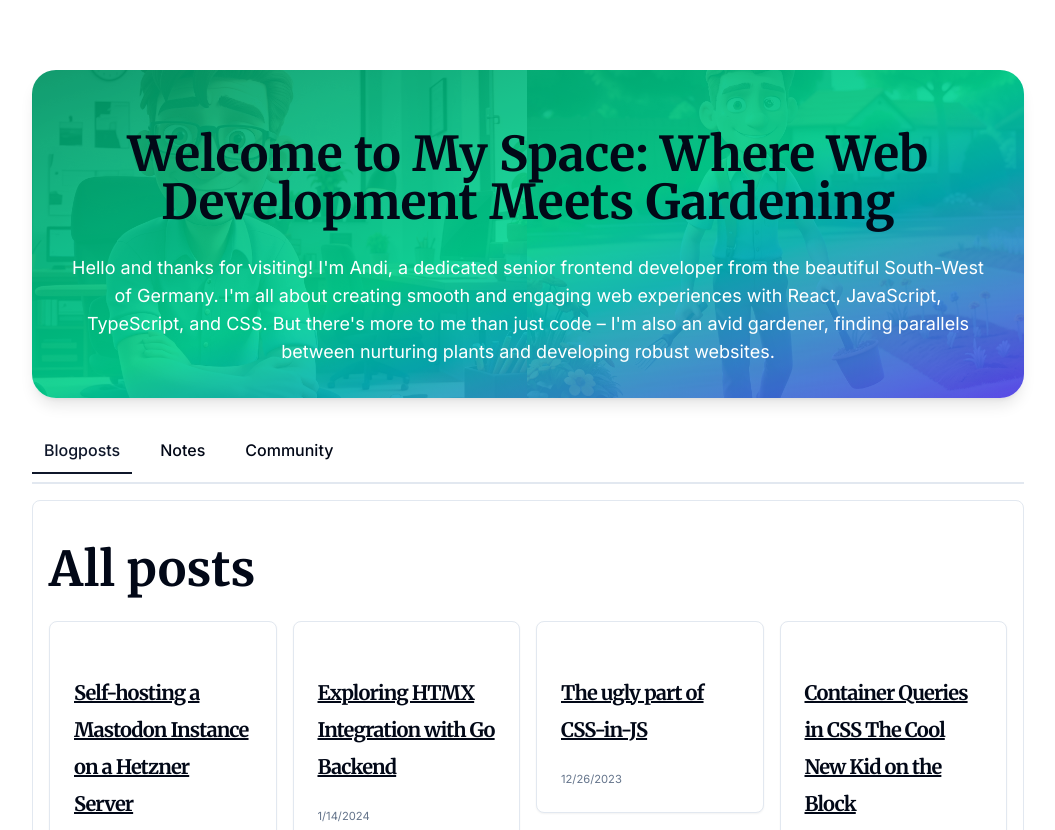
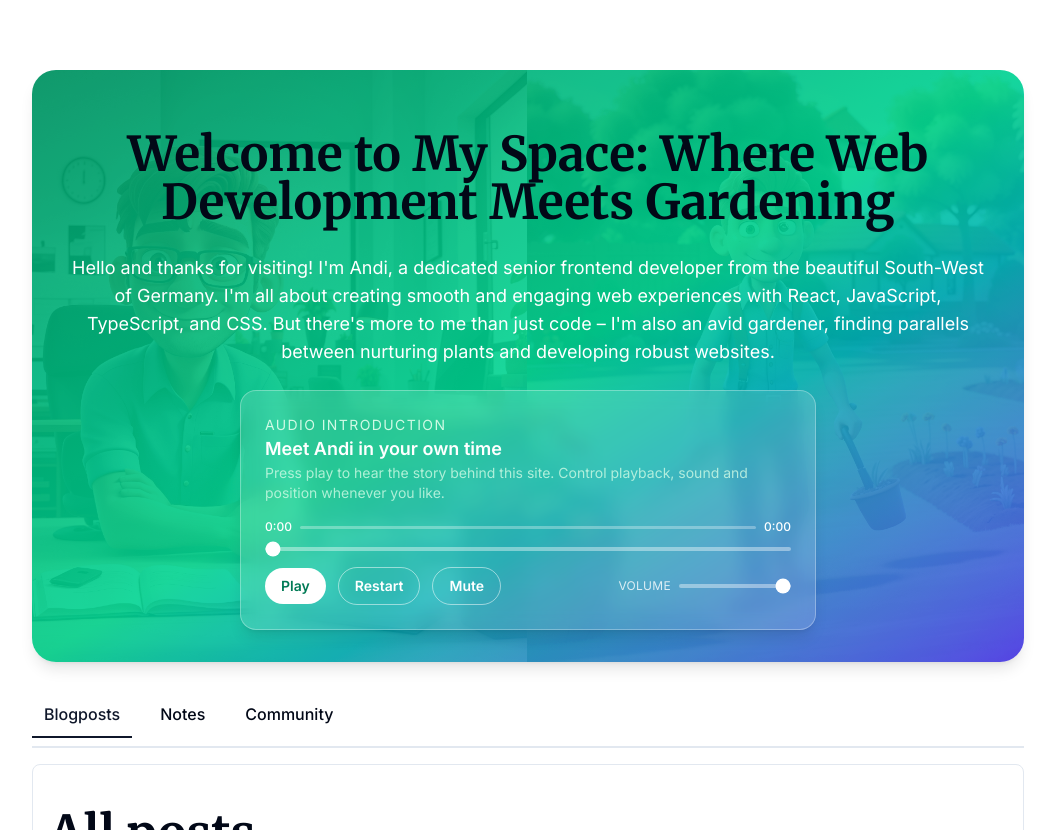
Before and after one commit to andi1984/personal, a Next.js app: page / in a window 1280 px wide. Shown: the part 520-1350 px from the top of the page, without its empty margins (112-1167 px from the left). Built offline with nearby package versions, Linux system fonts and the light colour scheme.

Commit message:
Add intro audio player to landing page

```diff
--- a/src/app/page.tsx
+++ b/src/app/page.tsx
@@ -6,6 +6,7 @@ import SocialMediaInfluence from "@/components/influence";
 import * as Tabs from "@radix-ui/react-tabs";
 import MastHead from "@/components/masthead";
 import Link from "next/link";
+import IntroAudioPlayer from "@/components/intro-audio-player";
 
 const Page = async ({}) => {
   const api = await import("./api/follower/route");
@@ -27,11 +28,12 @@ const Page = async ({}) => {
         <MastHead />
         <section className="relative overflow-hidden rounded-3xl bg-gradient-to-br from-emerald-600 via-emerald-400 to-indigo-600 dark:from-emerald-800 dark:via-emerald-600 dark:to-indigo-800 text-background p-8 shadow-lg">
           <div className="absolute inset-0 bg-[url('/header.png')] bg-cover bg-center opacity-10"></div>
-          <div className="relative z-10 space-y-4 text-center">
+          <div className="relative z-10 space-y-6 text-center">
             <h2 className="text-2xl md:text-3xl font-bold">Welcome to My Space: Where Web Development Meets Gardening</h2>
             <p className="text-lg">
               Hello and thanks for visiting! I&apos;m Andi, a dedicated senior frontend developer from the beautiful South-West of Germany. I&apos;m all about creating smooth and engaging web experiences with React, JavaScript, TypeScript, and CSS. But there&apos;s more to me than just code – I&apos;m also an avid gardener, finding parallels between nurturing plants and developing robust websites.
             </p>
+            <IntroAudioPlayer className="mx-auto w-full max-w-xl" />
           </div>
         </section>
         <Tabs.Root className="TabsRoot" defaultValue="posts">
--- /dev/null
+++ b/src/components/intro-audio-player.tsx
@@ -0,0 +1,216 @@
+"use client";
+
+import { useEffect, useRef, useState, type ChangeEvent } from "react";
+
+import { cn } from "@/lib/utils";
+
+type IntroAudioPlayerProps = {
+  className?: string;
+};
+
+const formatTime = (value: number) => {
+  if (!Number.isFinite(value) || value < 0) {
+    return "0:00";
+  }
+
+  const minutes = Math.floor(value / 60);
+  const seconds = Math.floor(value % 60);
+
+  return `${minutes}:${seconds.toString().padStart(2, "0")}`;
+};
+
+const IntroAudioPlayer = ({ className }: IntroAudioPlayerProps) => {
+  const audioRef = useRef<HTMLAudioElement | null>(null);
+  const [isPlaying, setIsPlaying] = useState(false);
+  const [isMuted, setIsMuted] = useState(false);
+  const [isLoading, setIsLoading] = useState(false);
+  const [progress, setProgress] = useState(0);
+  const [duration, setDuration] = useState(0);
+  const [volume, setVolume] = useState(1);
+
+  useEffect(() => {
+    const audio = audioRef.current;
+    if (!audio) {
+      return;
+    }
+
+    const handlePlay = () => setIsPlaying(true);
+    const handlePause = () => setIsPlaying(false);
+    const handleTimeUpdate = () => setProgress(audio.currentTime);
+    const handleLoadedMetadata = () => {
+      const metadataDuration = audio.duration;
+      setDuration(Number.isFinite(metadataDuration) ? metadataDuration : 0);
+    };
+    const handleEnded = () => {
+      setIsPlaying(false);
+      setProgress(0);
+    };
+    const handleWaiting = () => setIsLoading(true);
+    const handleCanPlay = () => setIsLoading(false);
+    const handleVolumeChange = () => {
+      setVolume(audio.volume);
+      setIsMuted(audio.muted || audio.volume === 0);
+    };
+
+    audio.addEventListener("play", handlePlay);
+    audio.addEventListener("pause", handlePause);
+    audio.addEventListener("timeupdate", handleTimeUpdate);
+    audio.addEventListener("loadedmetadata", handleLoadedMetadata);
+    audio.addEventListener("ended", handleEnded);
+    audio.addEventListener("waiting", handleWaiting);
+    audio.addEventListener("canplay", handleCanPlay);
+    audio.addEventListener("volumechange", handleVolumeChange);
+
+    handleVolumeChange();
+
+    return () => {
+      audio.removeEventListener("play", handlePlay);
+      audio.removeEventListener("pause", handlePause);
+      audio.removeEventListener("timeupdate", handleTimeUpdate);
+      audio.removeEventListener("loadedmetadata", handleLoadedMetadata);
+      audio.removeEventListener("ended", handleEnded);
+      audio.removeEventListener("waiting", handleWaiting);
+      audio.removeEventListener("canplay", handleCanPlay);
+      audio.removeEventListener("volumechange", handleVolumeChange);
+    };
+  }, []);
+
+  const togglePlayback = async () => {
+    const audio = audioRef.current;
+    if (!audio) return;
+
+    if (isPlaying) {
+      audio.pause();
+      return;
+    }
+
+    try {
+      setIsLoading(true);
+      await audio.play();
+    } catch (error) {
+      console.error("Unable to play the introduction audio.", error);
+    } finally {
+      setIsLoading(false);
+    }
+  };
+
+  const toggleMute = () => {
+    const audio = audioRef.current;
+    if (!audio) return;
+
+    audio.muted = !audio.muted;
+    if (!audio.muted && audio.volume === 0) {
+      audio.volume = 0.5;
+    }
+  };
+
+  const restartAudio = () => {
+    const audio = audioRef.current;
+    if (!audio) return;
+
+    audio.pause();
+    audio.currentTime = 0;
+    setProgress(0);
+  };
+
+  const handleProgressChange = (event: ChangeEvent<HTMLInputElement>) => {
+    const audio = audioRef.current;
+    if (!audio) return;
+
+    const nextTime = Number(event.target.value);
+    audio.currentTime = nextTime;
+    setProgress(nextTime);
+  };
+
+  const handleVolumeChange = (event: ChangeEvent<HTMLInputElement>) => {
+    const audio = audioRef.current;
+    if (!audio) return;
+
+    const nextVolume = Number(event.target.value);
+    audio.volume = nextVolume;
+    audio.muted = nextVolume === 0;
+  };
+
+  return (
+    <div
+      className={cn(
+        "flex flex-col gap-4 rounded-2xl border border-white/30 bg-white/15 p-6 text-left shadow-lg backdrop-blur-sm transition",
+        "dark:border-emerald-100/10 dark:bg-emerald-900/40",
+        className,
+      )}
+    >
+      <div>
+        <p className="text-sm uppercase tracking-widest text-emerald-100">Audio introduction</p>
+        <p className="text-lg font-semibold text-white">Meet Andi in your own time</p>
+        <p className="text-sm text-emerald-100/80">
+          Press play to hear the story behind this site. Control playback, sound and position whenever you like.
+        </p>
+      </div>
+
+      <div className="flex flex-col gap-3">
+        <div className="flex items-center gap-2 text-xs font-medium">
+          <span>{formatTime(progress)}</span>
+          <div className="h-[3px] flex-1 rounded-full bg-white/30">
+            <div
+              className="h-[3px] rounded-full bg-white"
+              style={{ width: duration ? `${(progress / duration) * 100}%` : "0%" }}
+            ></div>
+          </div>
+          <span>{duration ? formatTime(duration) : "0:00"}</span>
+        </div>
+        <input
+          type="range"
+          min={0}
+          max={duration || 0}
+          step={0.1}
+          value={progress}
+          onChange={handleProgressChange}
+          aria-label="Seek through introduction audio"
+          className="h-1 w-full cursor-pointer appearance-none rounded-full bg-white/40 accent-white"
+        />
+      </div>
+
+      <div className="flex flex-wrap items-center gap-3">
+        <button
+          type="button"
+          onClick={togglePlayback}
+          className="rounded-full bg-white px-4 py-2 text-sm font-semibold text-emerald-700 transition hover:bg-emerald-100 focus-visible:outline focus-visible:outline-2 focus-visible:outline-offset-2 focus-visible:outline-white"
+          disabled={isLoading}
+        >
+          {isLoading ? "Loading…" : isPlaying ? "Pause" : "Play"}
+        </button>
+        <button
+          type="button"
+          onClick={restartAudio}
+          className="rounded-full border border-white/50 px-4 py-2 text-sm font-semibold text-white transition hover:bg-white/10 focus-visible:outline focus-visible:outline-2 focus-visible:outline-offset-2 focus-visible:outline-white"
+        >
+          Restart
+        </button>
+        <button
+          type="button"
+          onClick={toggleMute}
+          className="rounded-full border border-white/50 px-4 py-2 text-sm font-semibold text-white transition hover:bg-white/10 focus-visible:outline focus-visible:outline-2 focus-visible:outline-offset-2 focus-visible:outline-white"
+        >
+          {isMuted ? "Sound on" : "Mute"}
+        </button>
+        <label className="ml-auto flex items-center gap-2 text-xs uppercase tracking-wide text-white/80">
+          Volume
+          <input
+            type="range"
+            min={0}
+            max={1}
+            step={0.01}
+            value={volume}
+            onChange={handleVolumeChange}
+            aria-label="Adjust introduction audio volume"
+            className="h-1 w-28 cursor-pointer appearance-none rounded-full bg-white/40 accent-white"
+          />
+        </label>
+      </div>
+
+      <audio ref={audioRef} src="/intro.mp3" preload="none" aria-hidden="true" />
+    </div>
+  );
+};
+
+export default IntroAudioPlayer;
```
